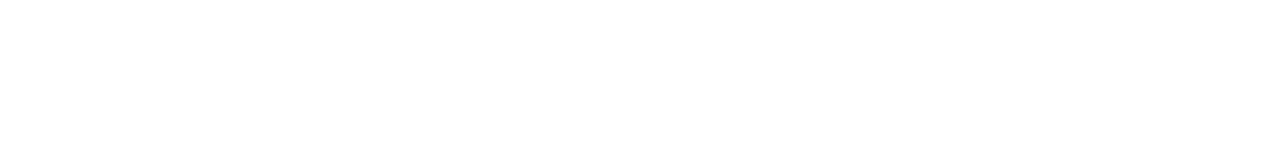
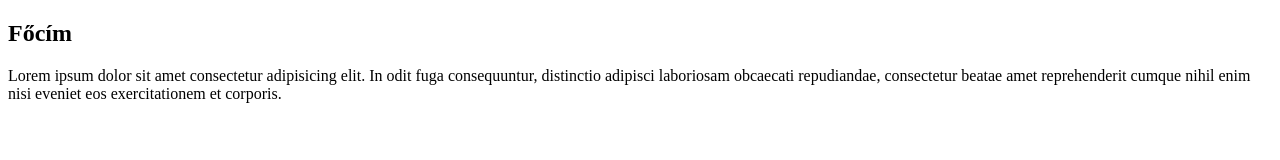
Before and after one commit to userapaczai/iec0622, a plain HTML site: page index.html in a window 1280 px wide. Drawn offline with Linux system fonts and the light colour scheme.

Commit message:
Főcím és leírás létrehozása.

```diff
--- a/index.html
+++ b/index.html
@@ -6,6 +6,7 @@
     <title>Document</title>
 </head>
 <body>
-
+    <h2>Főcím</h2>
+    <p>Lorem ipsum dolor sit amet consectetur adipisicing elit. In odit fuga consequuntur, distinctio adipisci laboriosam obcaecati repudiandae, consectetur beatae amet reprehenderit cumque nihil enim nisi eveniet eos exercitationem et corporis.</p>
 </body>
 </html>
```
